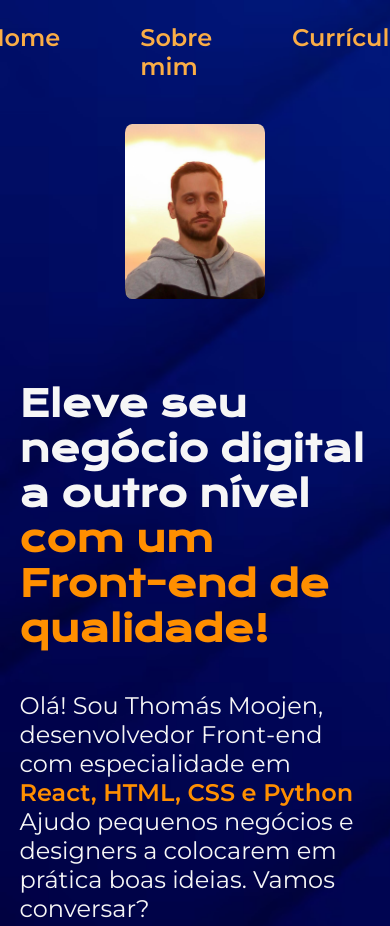
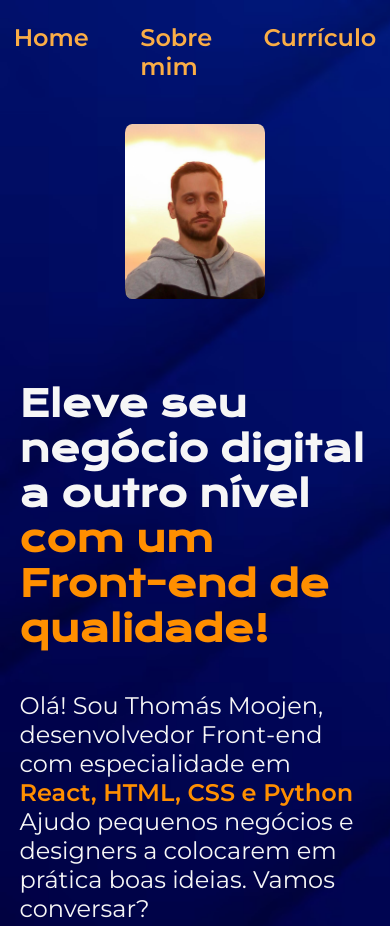
Before and after one commit to Vaamiv/HTML-e-CSS---Ambientes-de-desenvolvimento--estrutura-de-arquivos-e-tags, a plain HTML site: page index.html in a window 390 px wide. Shown: the top 926 px of the page. Drawn offline with nearby package versions, Linux system fonts and the light colour scheme.

Commit message:
commit responsividade 3

```diff
--- a/styles/style.css
+++ b/styles/style.css
@@ -265,6 +265,9 @@ b {
 
     .cabecalho__menu {
         justify-content: center;
+        width: auto;
+        padding: auto;
+        gap: 15%;
     }
 
     .apresentacao {
```
